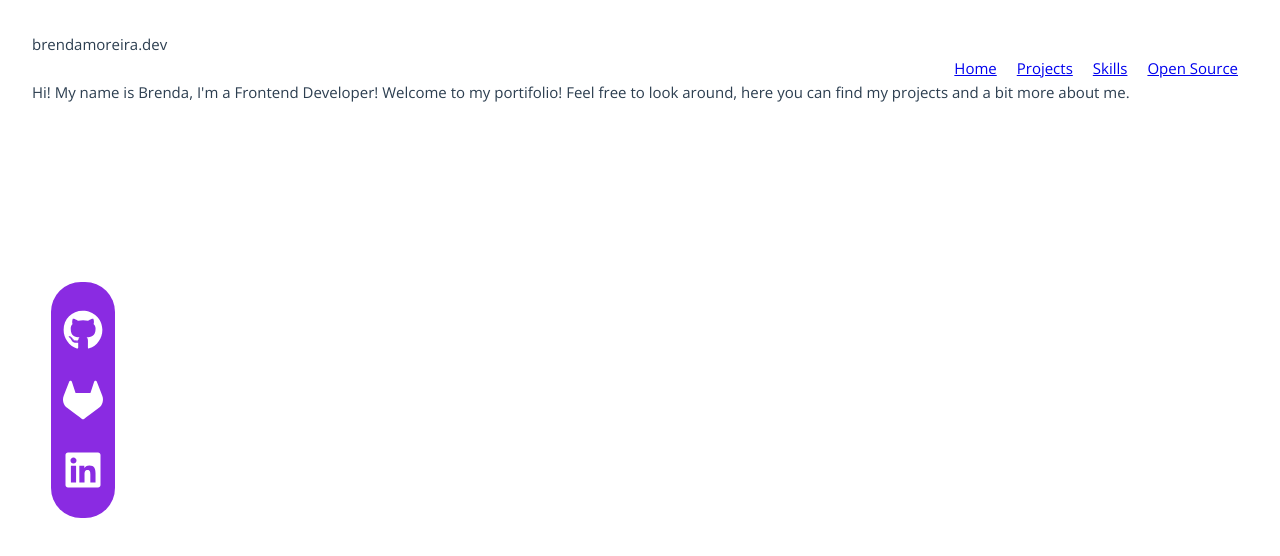
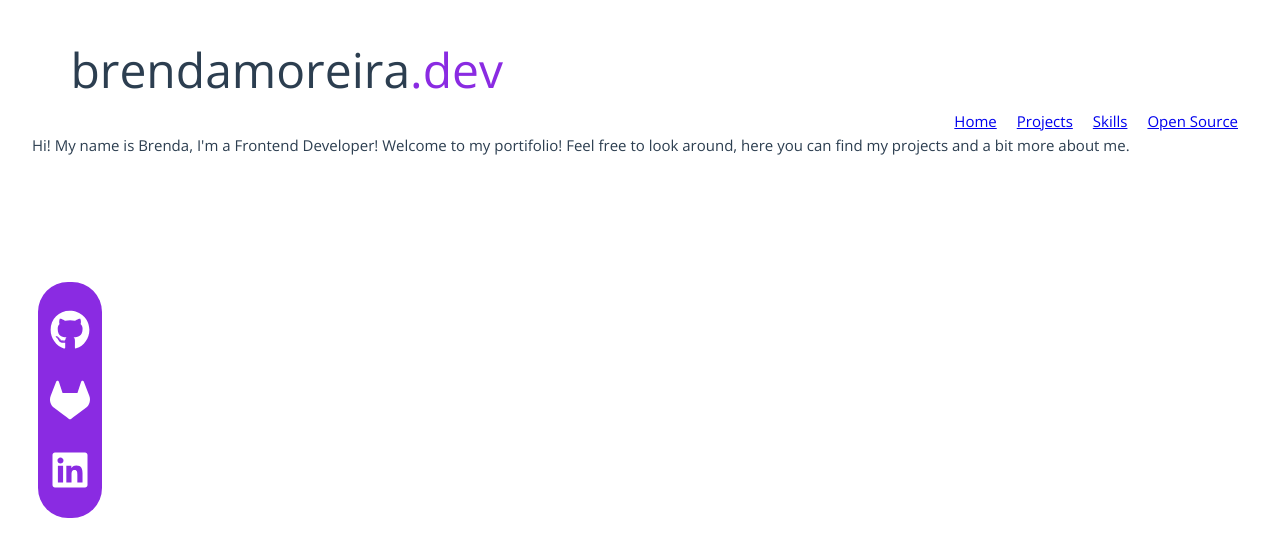
Before and after one commit to brendamoreira/brendamoreira.dev, a Vue app: page / in a window 1280 px wide. Shown: the top 556 px of the page. Built offline with nearby package versions, Linux system fonts and the light colour scheme.

Commit message:
minor change in style

```diff
--- a/src/components/Icons.vue
+++ b/src/components/Icons.vue
@@ -13,7 +13,7 @@ export default {
 <style>
 .container{
   position: absolute;
-  left: 4vw;
+  left: 3vw;
   top: 50%;
   transform:translateY(-50%);
   background-color: blueviolet;
--- a/src/components/Logo.vue
+++ b/src/components/Logo.vue
@@ -1,6 +1,17 @@
-<template>brendamoreira.dev</template>
+<template>
+<div class="logo">brendamoreira<b>.dev</b></div>
+</template>
 <script>
 export default {
   name: "Logo",
 };
 </script>
+<style>
+.logo{
+    font-size: 48px;
+    left: 3vw;
+}
+b{
+    color:blueviolet
+}
+</style>
```
